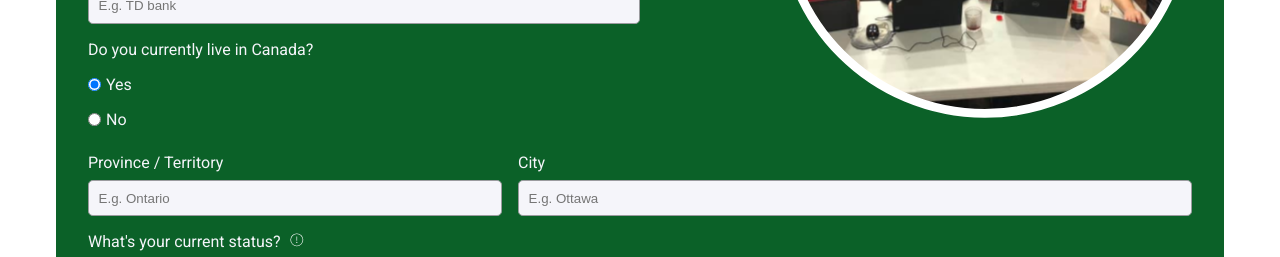
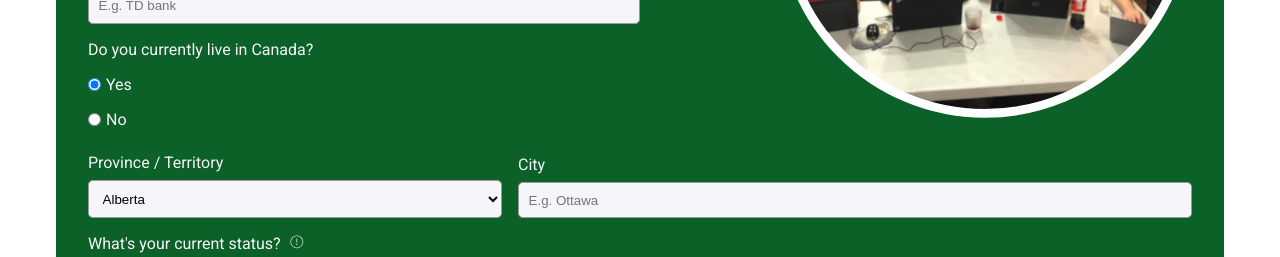
Before and after one commit to brito-ca/brito-website, a Next.js app: page / in a window 1280 px wide. Shown: the part 3680-3937 px from the top of the page. Built offline with nearby package versions, Linux system fonts and the light colour scheme.

Commit message:
Added list of provinces to labels and form

```diff
--- a/components/Form/Form.jsx
+++ b/components/Form/Form.jsx
@@ -103,18 +103,27 @@ const Form = (props) => {
                                 value='no'
                             />
                         </div>
-                        <FormInput
-                            required
-                            disabled={formValues.resideInCanada === 'no'}
-                            name='province'
-                            fieldStyle={styles.provinceField}
-                            labelContent={labels.provinceLabel}
-                            labelStyle={styles.labelForm}
-                            inputStyle={styles.inputForm}
-                            value={formValues.province}
-                            placeholder='E.g. Ontario'
-                            onChange={handleChange}
-                        />
+                        <div className={styles.provinceField}>
+                            <label htmlFor='province' className={styles.labelForm}>
+                                {labels.provinceLabel}
+                            </label>
+
+                            <select
+                                disabled={formValues.resideInCanada === 'no'}
+                                name='province'
+                                value={formValues.province}
+                                onChange={handleChange}
+                                id='province'
+                                className={styles.inputForm}
+                                required
+                            >
+                                {text.provinces.map((province) => (
+                                    <option key={province.code} value={province.name}>
+                                        {province.name}
+                                    </option>
+                                ))}
+                            </select>
+                        </div>
                         <FormInput
                             disabled={formValues.resideInCanada === 'no'}
                             name='city'
@@ -166,7 +175,6 @@ const Form = (props) => {
                                 </option>
                             </select>
                         </div>
-                        {/* )} */}
                         <div className={styles.imageContainer}>
                             <Image
                                 className={styles.roundedFormImage}
--- a/constants/labels.en.js
+++ b/constants/labels.en.js
@@ -128,6 +128,21 @@ const labels = {
                 secondLine: " You will receive a notification on your email.",
                 continueBrowsingButton: "Continue browsing"
             },
+            provinces: [
+                { name: "Alberta", code: "AB" },
+                { name: "British Columbia", code: "BC" },
+                { name: "Manitoba", code: "MB" },
+                { name: "New Brunswick", code: "NB" },
+                { name: "Newfoundland and Labrador", code: "NL" },
+                { name: "Northwest Territories", code: "NT" },
+                { name: "Nova Scotia", code: "NS" },
+                { name: "Nunavut", code: "NU" },
+                { name: "Ontario", code: "ON" },
+                { name: "Prince Edward Island", code: "PE" },
+                { name: "Quebec", code: "QC" },
+                { name: "Saskatchewan", code: "SK" },
+                { name: "Yukon", code: "YT" }
+            ],
             statusInformationPopover: "This status assists Brito in identifying suitable projects and job opportunities based on his type of visa. Some visas only permit 20 hours of work, and holding citizenship is a requirement for certain government positions, enhancing one's chances of securing a job.",
         },
 
```
